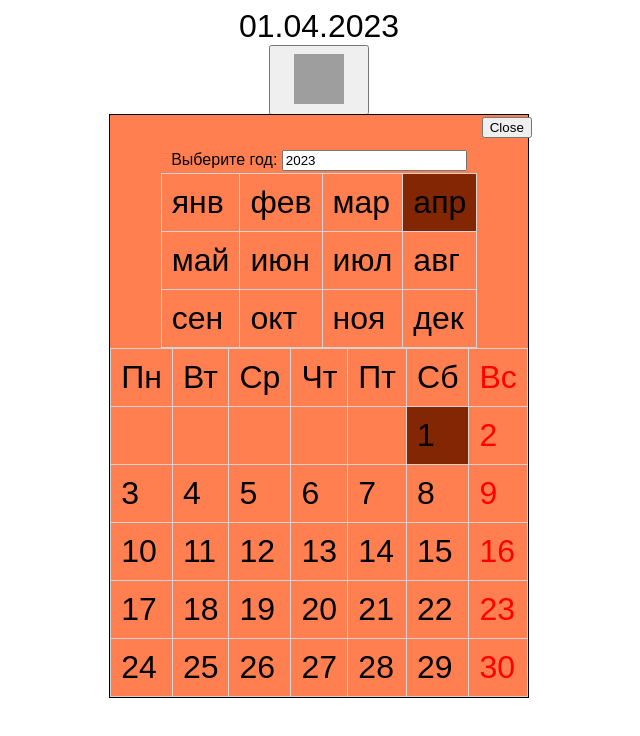
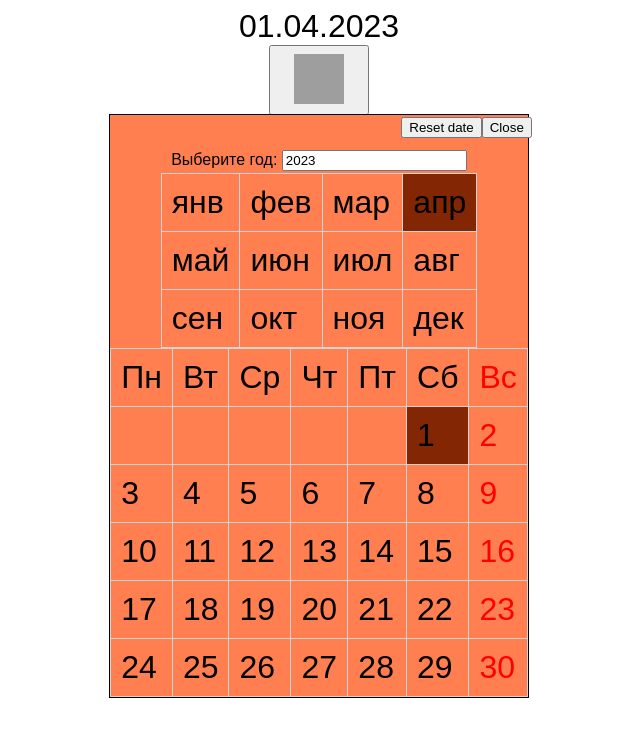
Before and after one commit to AlexIgn88/calendar-next.js, a Next.js app: page / in a window 1280 px wide. Both pictures are taken after a click on the button 648 px from the left and 80 px from the top of the page. Shown: the top 736 px of the page, without its empty margins (329-969 px from the left). Built offline with nearby package versions, Linux system fonts and the light colour scheme; grey boxes are pictures that could not be loaded.

Commit message:
Добавлена полезная кнопка Reset date Она сбрасывает дату обратно к текущей 	modified:   components/ModalWindow.js

```diff
--- a/components/ModalWindow.js
+++ b/components/ModalWindow.js
@@ -41,7 +41,17 @@ function ModalWindow({ setShowModalWindow, date, setDate, TableForCalendar }) {
 
     return <div className="modal-window">
         <div>
-            <div className='closeButton'><button onClick={() => setShowModalWindow(false)}>Close</button></div>
+            <div className='closeButton'>
+                <button onClick={() => {
+                    setDate([
+                        String(new Date().getDate()).padStart(2, '0'),
+                        String(new Date().getMonth() + 1).padStart(2, '0'),
+                        new Date().getFullYear()]
+                        .join('.'));
+                    setShowModalWindow(false);
+                }}>Reset date</button>
+                <button onClick={() => setShowModalWindow(false)}>Close</button>
+            </div>
             <span className='description'>Выберите год: </span>
             <input
                 type='number'
```
